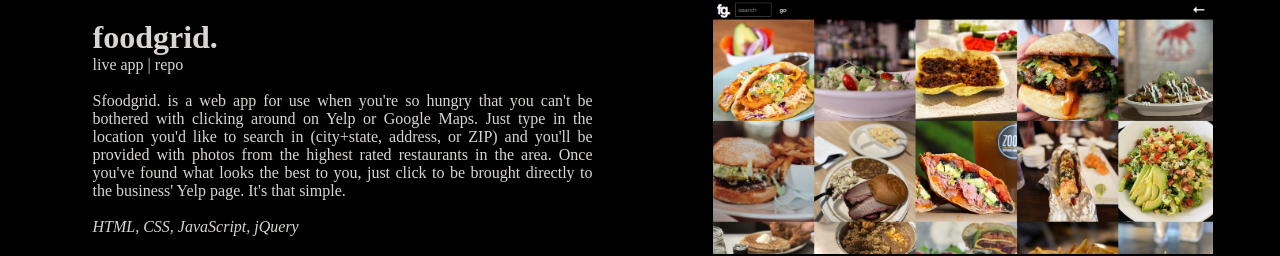
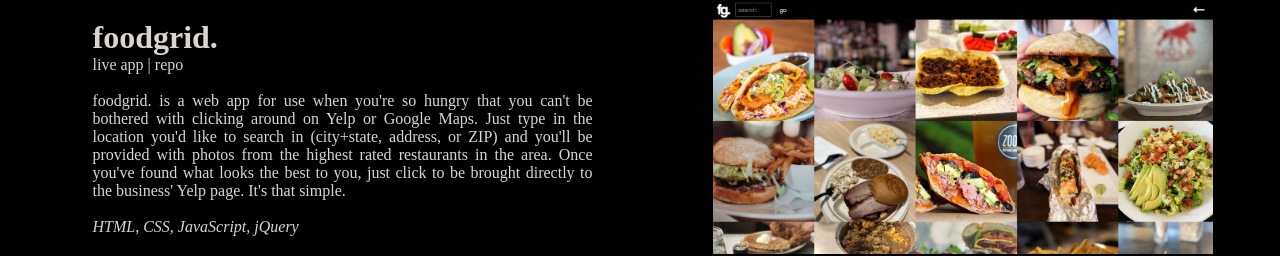
Before and after one commit to TrevorOsterman/portfolio-react, a React (Create React App) app: page / in a window 1280 px wide. Shown: the part 1386-1642 px from the top of the page. Built offline with nearby package versions, Linux system fonts and the light colour scheme; a web font is replaced by a local one.

Commit message:
removed typo

```diff
--- a/src/Projects/Projects.js
+++ b/src/Projects/Projects.js
@@ -39,7 +39,7 @@ export default function Projects() {
         title="foodgrid."
         live="https://trevorosterman.github.io/foodgrid/"
         repo="https://github.com/TrevorOsterman/foodgrid"
-        desc="Sfoodgrid. is a web app for use when you're so hungry that you can't be
+        desc="foodgrid. is a web app for use when you're so hungry that you can't be
         bothered with clicking around on Yelp or Google Maps. Just type in the
         location you'd like to search in (city+state, address, or ZIP) and
         you'll be provided with photos from the highest rated restaurants in
```
